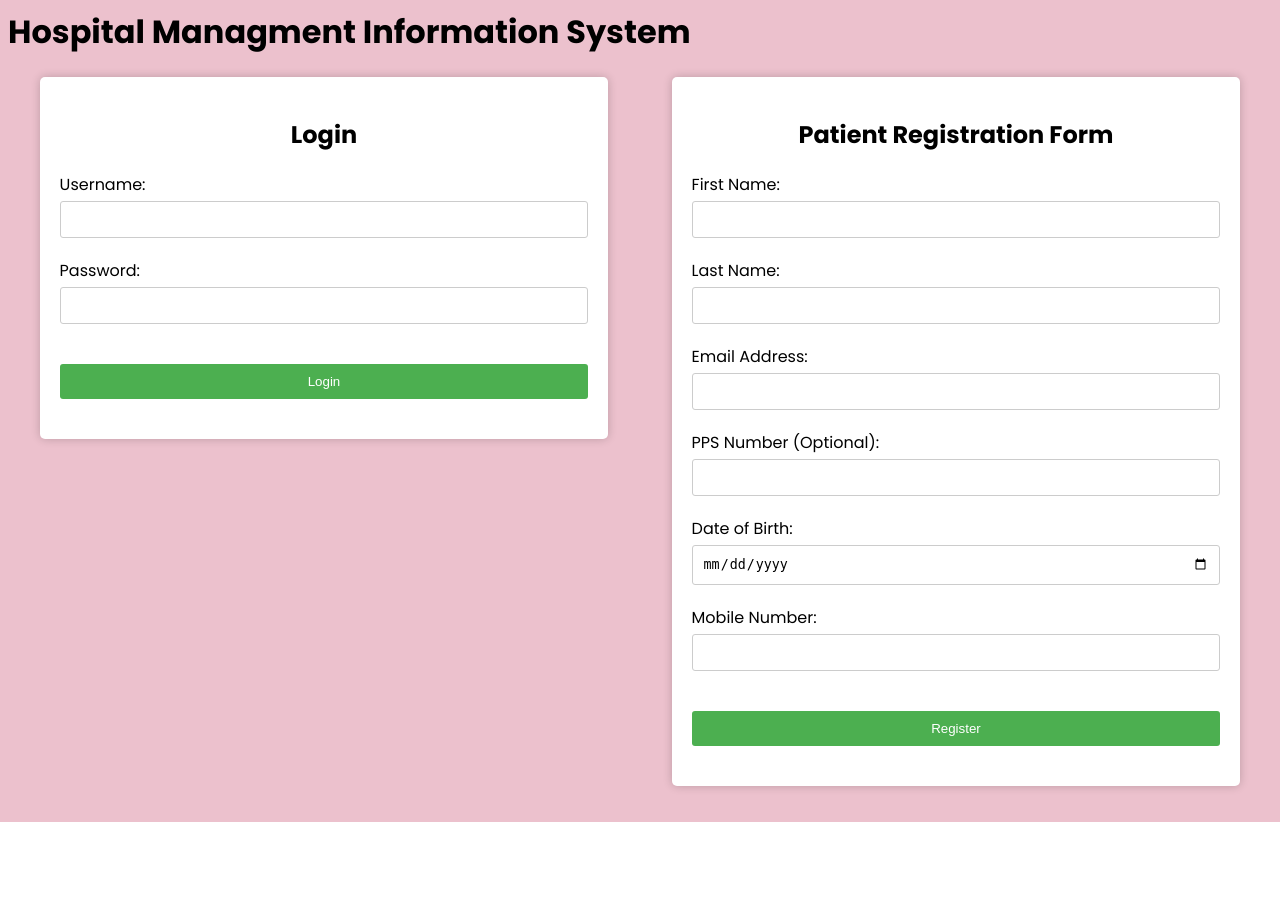
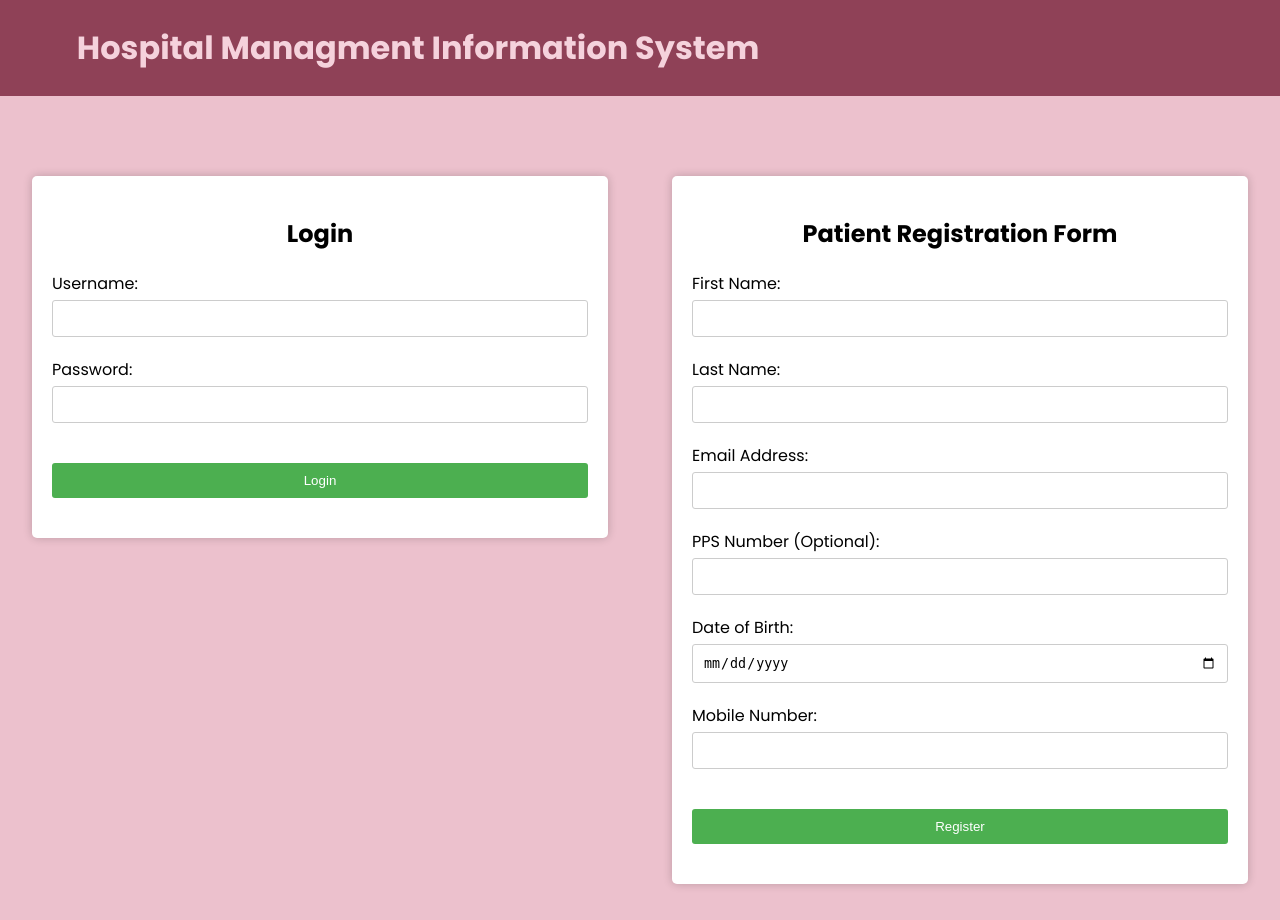
Before and after one commit to Rosie-Kennelly/Hospital-Management-Information-System, a Spring Boot app: page / in a window 1280 px wide. Before the commit the page ends 822 px from the top, so only its background shows below. Run offline with Spring Boot 4, Linux system fonts and the light colour scheme.

Commit message:
Add nav bar styling to login page

```diff
--- a/banana/banana/src/main/resources/static/login_style.css
+++ b/banana/banana/src/main/resources/static/login_style.css
@@ -3,6 +3,8 @@
 body {
   font-family: "Poppins", sans-serif;
   background-color: #ecc1cd;
+  padding: 0px;
+  margin: 0px;
 }
 
 h2 {
@@ -20,6 +22,17 @@
   border-radius: 5px;
   box-shadow: 0 0 10px rgba(0, 0, 0, 0.2);
 }
+
+
+.nav_bar {
+  background-color: #8f4157;
+  color: #f5d2dc;
+  margin-bottom: 80px;
+  padding-top: 2.5px;
+  padding-bottom: 2.5px;
+  padding-left: 6%;
+}
+
 
 .login_register_container {
   display: flex;
```
Also changed, not shown: banana/banana/src/main/resources/static/style.css (+20 -35 lines).
